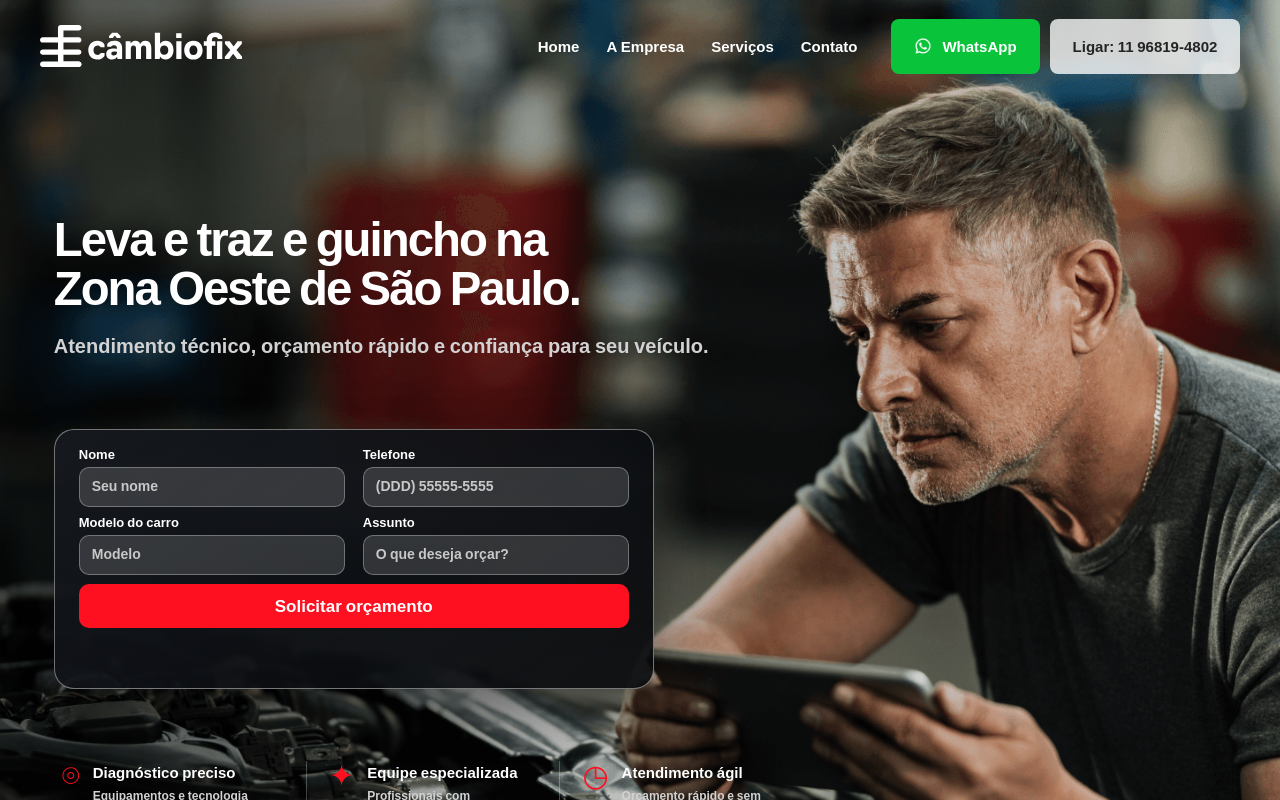
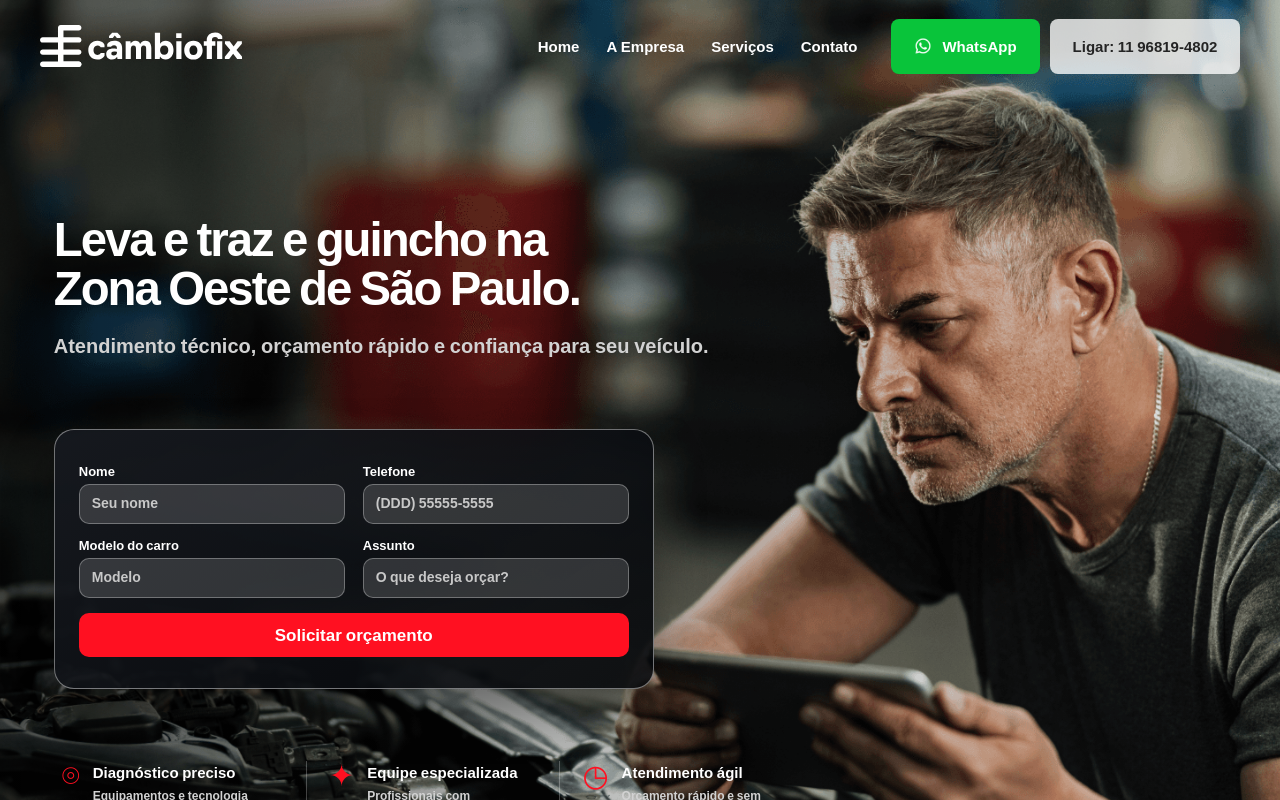
Before and after one commit to sidneirocha/cambiofix, a React (Vite) app: page / in a window 1280 px wide. Shown: the top 800 px of the page. Built offline with nearby package versions, Linux system fonts and the light colour scheme.

Commit message:
Balance desktop quote form spacing

```diff
--- a/src/styles.css
+++ b/src/styles.css
@@ -664,7 +664,8 @@ footer>div button:hover,footer>div button:focus-visible,
   .hero-content .quote-card label{margin:0!important;line-height:1.1!important}
   .hero-content .quote-card input,
   .hero-content .quote-card textarea{height:40px!important;margin-top:5px!important;padding:8px 12px!important}
-  .hero-content .quote-card{grid-template-rows:60px 60px 44px 24px!important;row-gap:8px!important;align-content:start!important}
+  .hero-content .quote-card{grid-template-rows:60px 60px 44px 24px!important;row-gap:14px!important;align-content:start!important}
+  .hero-content .quote-card.quote-card--idle{grid-template-rows:60px 60px 44px!important;row-gap:14px!important;align-content:center!important}
   .hero-content .quote-card .submit-button{height:44px!important;margin-top:0!important;padding:8px!important}
 }
 @media(max-width:800px){
```
